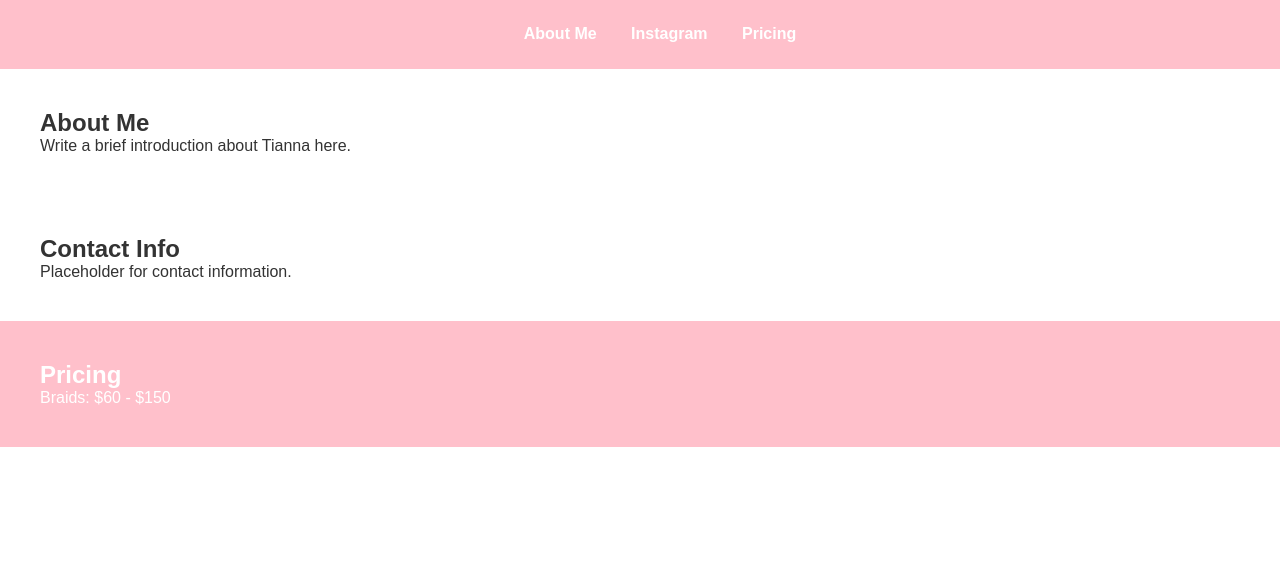
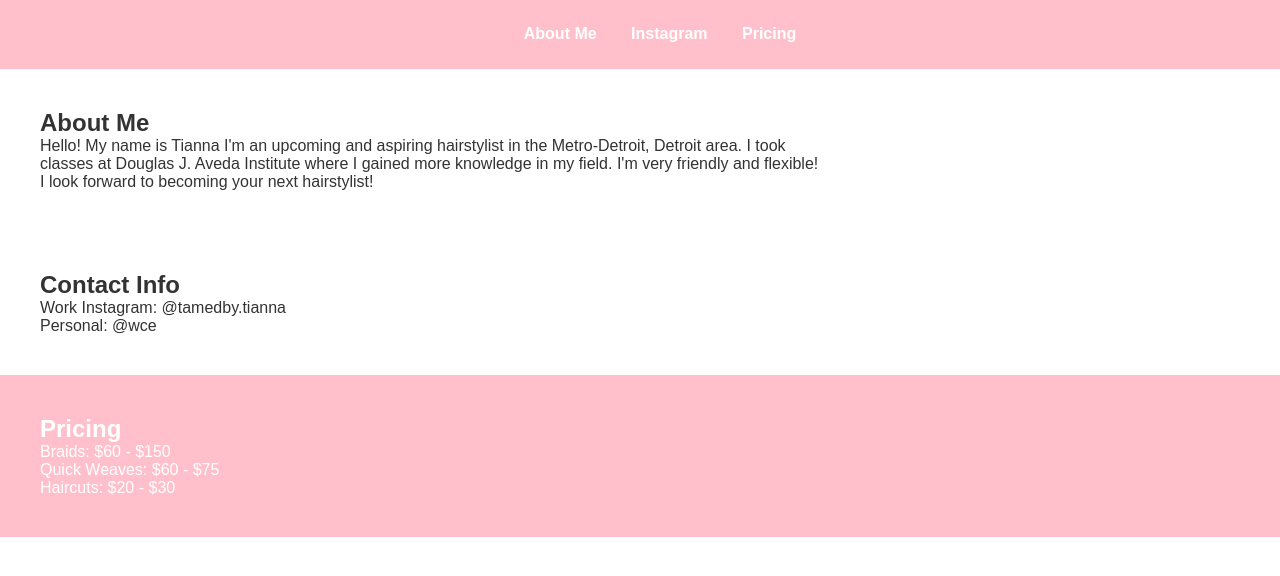
Before and after one commit to turnertianna/home, a plain HTML site: page index.html in a window 1280 px wide. Shown: the part 78-654 px from the top of the page. Drawn offline with Linux system fonts and the light colour scheme.

Commit message:
Update index.html

```diff
--- a/index.html
+++ b/index.html
@@ -19,15 +19,20 @@
     </nav>
     <section id="about">
         <h2>About Me</h2>
-        <p>Write a brief introduction about Tianna here.</p>
+        <p>Hello! My name is Tianna I'm an upcoming and aspiring hairstylist in the Metro-Detroit, Detroit area. I took</p>
+        <p>classes at Douglas J. Aveda Institute where I gained more knowledge in my field. I'm very friendly and flexible!</p>
+        <p>I look forward to becoming your next hairstylist!</p>
     </section>
     <section id="contact">
         <h2>Contact Info</h2>
-        <p>Placeholder for contact information.</p>
+        <p>Work Instagram: @tamedby.tianna</p>
+        <p>Personal: @wce</p>
     </section>
     <section id="pricing">
         <h2>Pricing</h2>
         <p>Braids: $60 - $150</p>
+        <p>Quick Weaves: $60 - $75</p>
+        <p>Haircuts: $20 - $30</p>
     </section>
 </body>
 </html>
```
